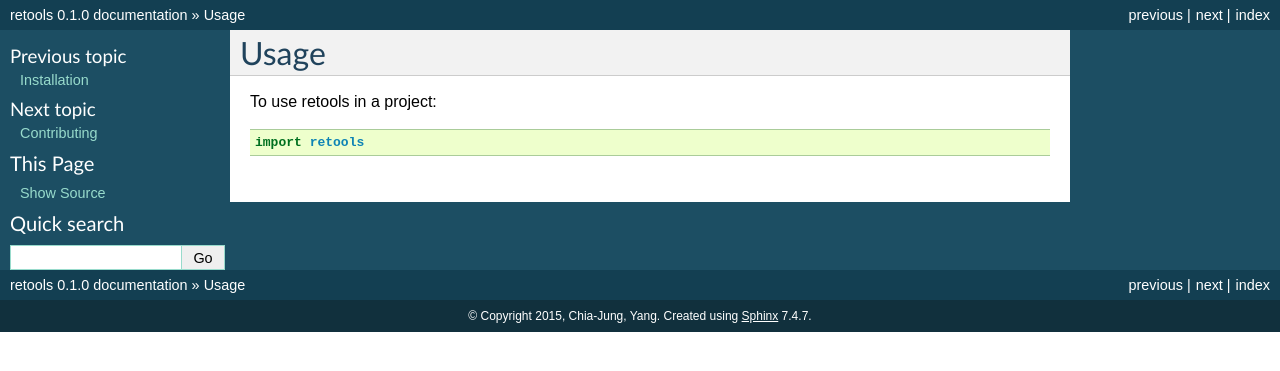
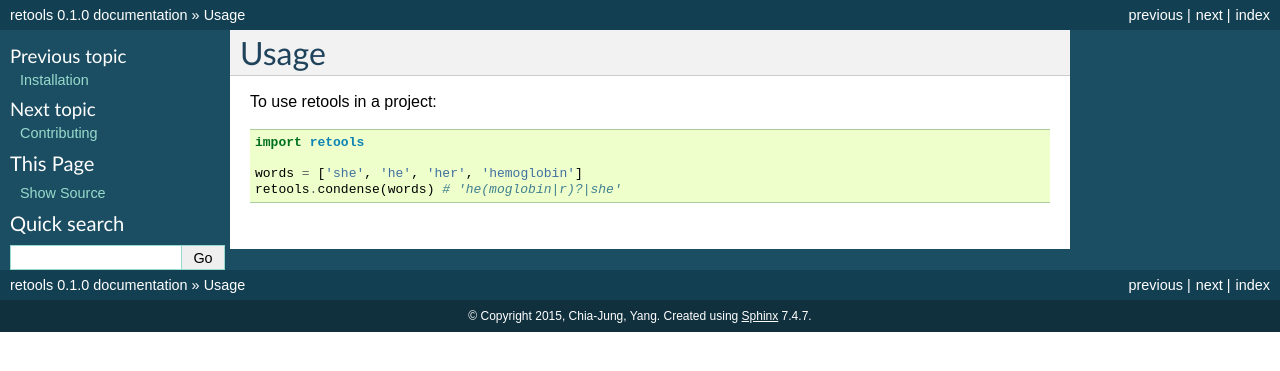
Before and after one commit to jeroyang/retools, a Sphinx documentation site: the page built from docs/usage.rst, in a window 1280 px wide. Shown: the top 371 px of the page. Built offline with Sphinx 7.4.7, drawn with Linux system fonts in a browser that asks for light colours.

Commit message:
usage doc and test

```diff
--- a/docs/usage.rst
+++ b/docs/usage.rst
@@ -5,3 +5,6 @@ Usage
 To use retools in a project::
 
     import retools
+
+    words = ['she', 'he', 'her', 'hemoglobin']
+    retools.condense(words) # 'he(moglobin|r)?|she'
```
Also changed, not shown: 1 other file.
